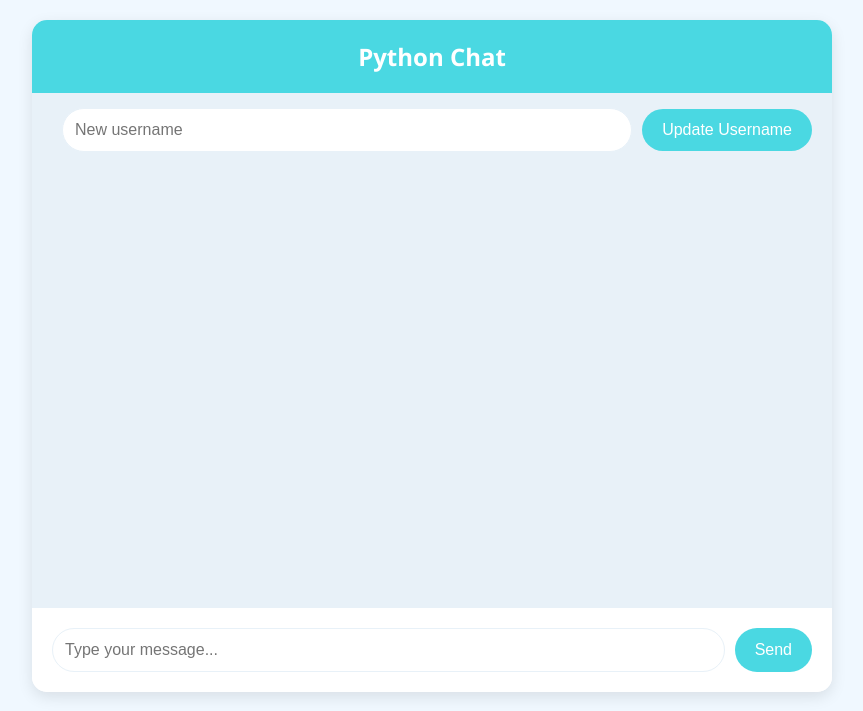
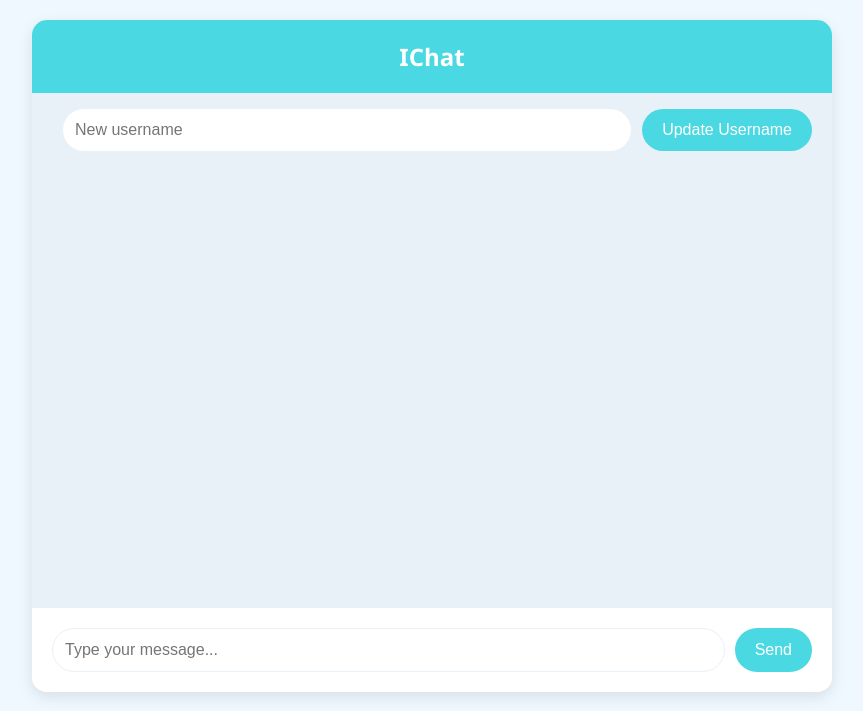
Before and after one commit to siddz415/Ichat, a Flask app: page / in a window 1280 px wide. Shown: the top 711 px of the page, without its empty margins (208-1071 px from the left). Run offline with Flask 3, Linux system fonts and the light colour scheme; some libraries are stand-ins or nearby versions.

Commit message:
updated readme

```diff
--- a/templates/index.html
+++ b/templates/index.html
@@ -19,7 +19,7 @@
 				--secondary-color: #e8f1f8;
 				--text-color: #2c3e50;
 				--bg-color: #f0f8ff;
-				--message-bg: #e1eeff;
+				--message-bg: #1864c9;
 				--system-message-color: #8fa4b8;
 			}
 
@@ -162,7 +162,7 @@
 	</head>
 	<body>
 		<div class="chat-container">
-			<div class="chat-header">Python Chat</div>
+			<div class="chat-header">IChat</div>
 			<div class="username-container">
 				<span id="current-username"></span>
 				<input type="text" id="username-input" placeholder="New username" />
```
Also changed, not shown: README.md.
